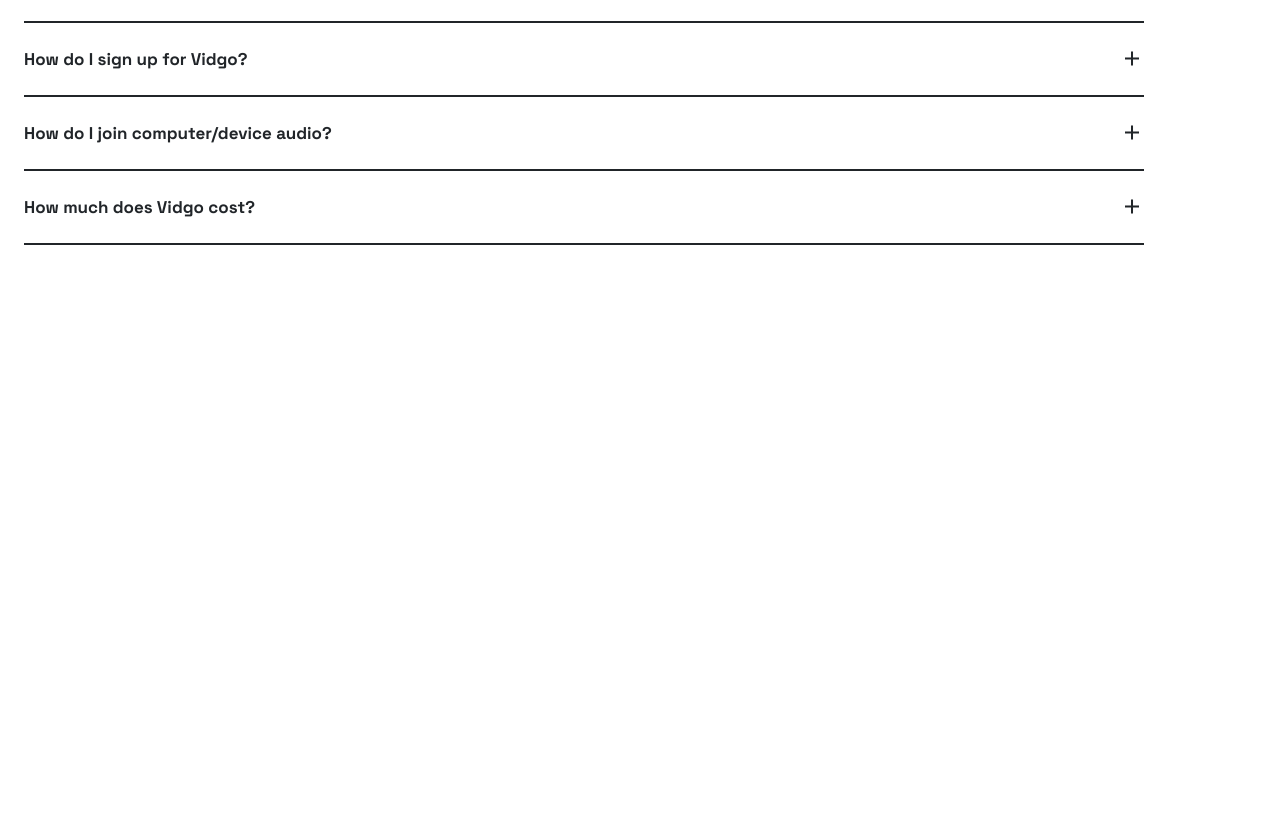
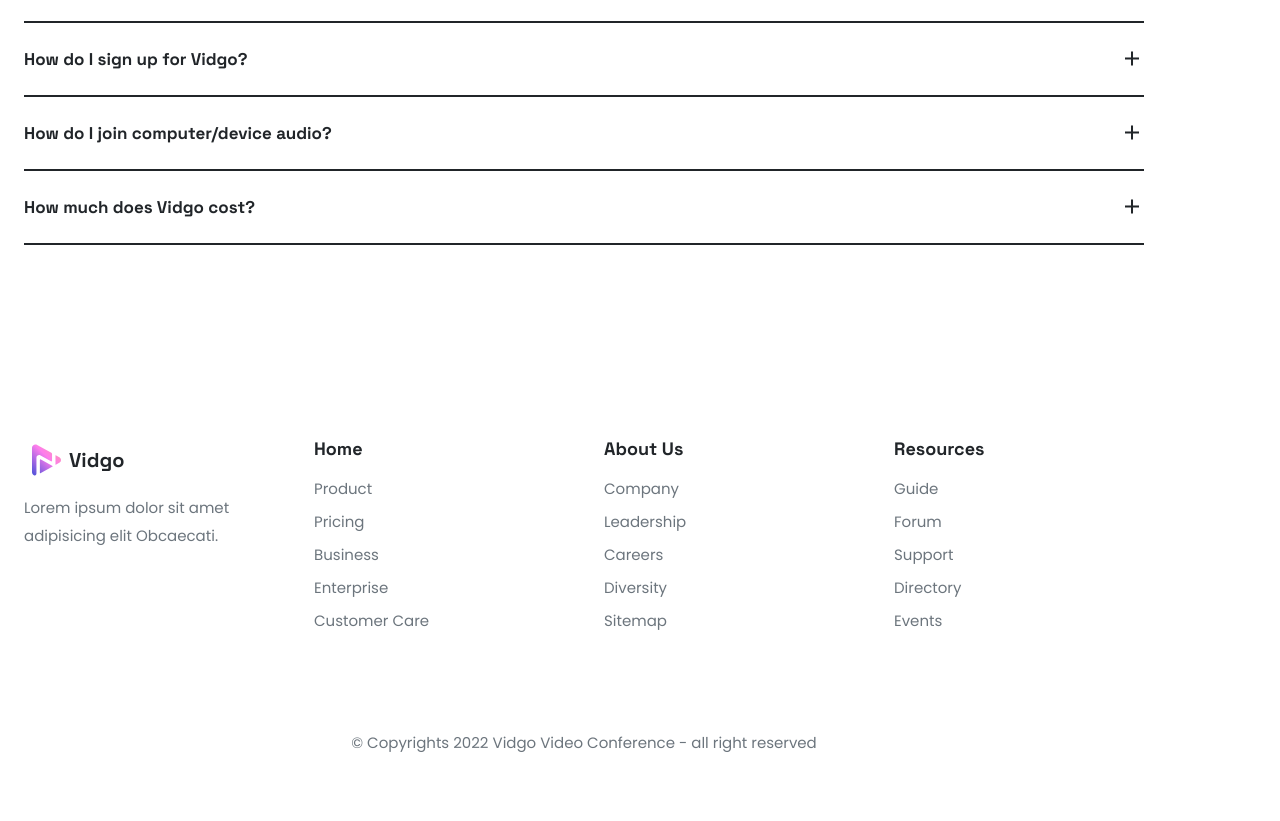
Before and after one commit to fajarfadillahh/vidgo-video-conference-landing-page-html-css-js, a plain HTML site: page index.html in a window 1280 px wide. Shown: the part 9115-9936 px from the top of the page. Before the commit the page ends 9424 px from the top, so only its background shows below. Drawn offline with nearby package versions, Linux system fonts and the light colour scheme.

Commit message:
footer section

```diff
--- a/index.html
+++ b/index.html
@@ -556,6 +556,71 @@
       <!-- ===== FAQS SECTION ===== -->
     </main>
 
+    <!-- ===== FOOTER SECTION ===== -->
+    <footer class="footer section">
+      <div class="footer__container container grid">
+        <div class="footer__group">
+          <div class="footer__data">
+            <a href="#" class="footer__data-logo header__logo">
+              <img
+                src="./img/icon.svg"
+                alt=""
+                class="footer__data-icon header__logo-icon"
+              />
+              Vidgo
+            </a>
+            <p class="footer__data-text">
+              Lorem ipsum dolor sit amet <br />
+              adipisicing elit Obcaecati.
+            </p>
+          </div>
+
+          <div class="footer__content">
+            <h3 class="footer__content-title">Home</h3>
+
+            <ul class="footer__content-list">
+              <li><a href="#" class="footer__content-link">Product</a></li>
+              <li><a href="#" class="footer__content-link">Pricing</a></li>
+              <li><a href="#" class="footer__content-link">Business</a></li>
+              <li><a href="#" class="footer__content-link">Enterprise</a></li>
+              <li>
+                <a href="#" class="footer__content-link">Customer Care</a>
+              </li>
+            </ul>
+          </div>
+
+          <div class="footer__content">
+            <h3 class="footer__content-title">About Us</h3>
+
+            <ul class="footer__content-list">
+              <li><a href="#" class="footer__content-link">Company</a></li>
+              <li><a href="#" class="footer__content-link">Leadership</a></li>
+              <li><a href="#" class="footer__content-link">Careers</a></li>
+              <li><a href="#" class="footer__content-link">Diversity</a></li>
+              <li><a href="#" class="footer__content-link">Sitemap</a></li>
+            </ul>
+          </div>
+
+          <div class="footer__content">
+            <h3 class="footer__content-title">Resources</h3>
+
+            <ul class="footer__content-list">
+              <li><a href="#" class="footer__content-link">Guide</a></li>
+              <li><a href="#" class="footer__content-link">Forum</a></li>
+              <li><a href="#" class="footer__content-link">Support</a></li>
+              <li><a href="#" class="footer__content-link">Directory</a></li>
+              <li><a href="#" class="footer__content-link">Events</a></li>
+            </ul>
+          </div>
+        </div>
+
+        <p class="footer__copy">
+          © Copyrights 2022 Vidgo Video Conference - all right reserved
+        </p>
+      </div>
+    </footer>
+    <!-- ===== FOOTER SECTION ===== -->
+
     <!-- ===== SWIPER JS ===== -->
     <script src="./js/swiper-bundle.min.js"></script>
 
--- a/scss/index.scss
+++ b/scss/index.scss
@@ -503,3 +503,58 @@
     transform: rotate(45deg);
   }
 }
+
+// ===== FOOTER SECTION =====
+.footer {
+  &__container {
+    gap: 6rem;
+  }
+
+  &__group {
+    display: grid;
+    grid-template-columns: repeat(auto-fit, minmax(200px, 1fr));
+    gap: 2.5rem;
+  }
+
+  &__data {
+    &-text {
+      font-size: 15px;
+      color: $grey-color;
+      line-height: $leading-text;
+      margin-top: 4px;
+    }
+  }
+
+  &__content {
+    &-title {
+      font-family: $font-title;
+      font-size: 18px;
+      font-weight: $font-bold;
+      color: $black-color;
+      margin-bottom: $margin-1;
+    }
+
+    &-list {
+      display: flex;
+      flex-direction: column;
+      gap: 0.5rem;
+    }
+
+    &-link {
+      font-size: 15px;
+      color: $grey-color;
+
+      &:hover {
+        color: $black-color;
+        text-decoration: underline;
+      }
+    }
+  }
+
+  &__copy {
+    text-align: center;
+    font-size: 15px;
+    color: $grey-color;
+    line-height: $leading-text;
+  }
+}
```
Also changed, not shown: css/index.css.
